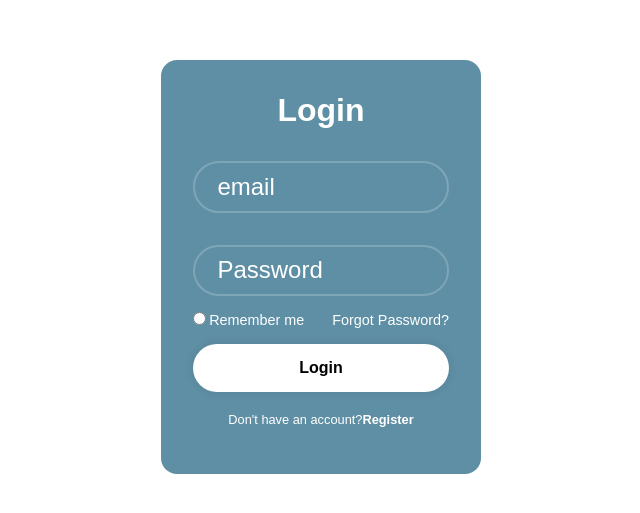
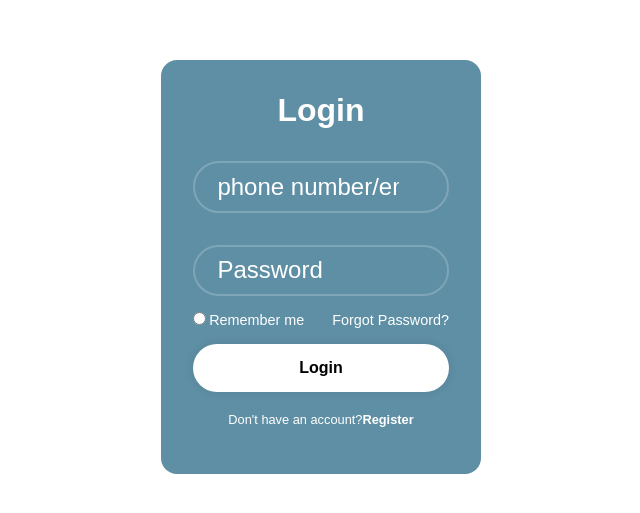
Before and after one commit to Patience-1/Sit.com-Project, a plain HTML site: page login.html in a window 1280 px wide. Shown: the part 133-646 px from the top of the page, without its empty margins (319-959 px from the left). Drawn offline with Linux system fonts and the light colour scheme.

Commit message:
Update login.html

```diff
--- a/login.html
+++ b/login.html
@@ -12,7 +12,7 @@
       <h1>Login</h1>
       <form action="/submit_form" method="post">
         <div class="input-box">
-          <input type="email" placeholder="email" required />
+          <input type="email/number" placeholder="phone number/email" required />
           <i class="bx bxs-user"></i>
         </div>
         <div class="input-box">
```
